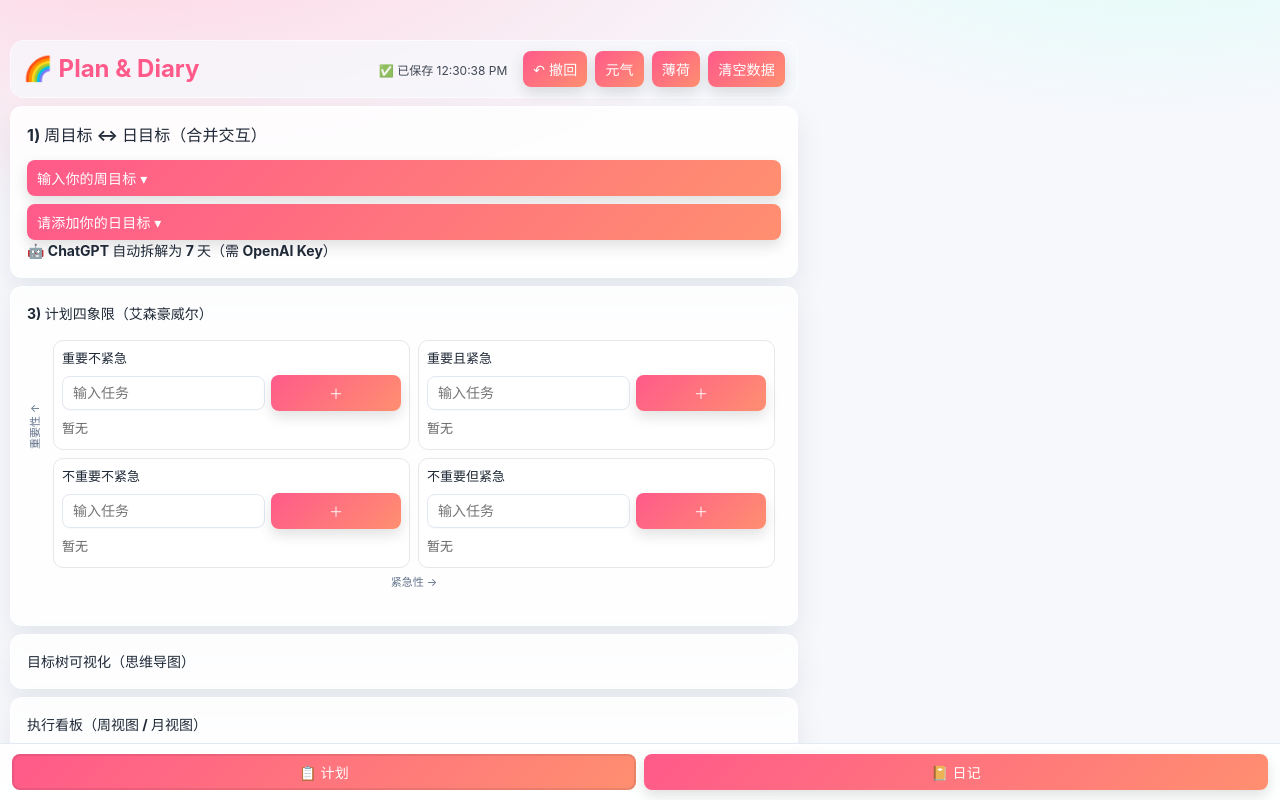
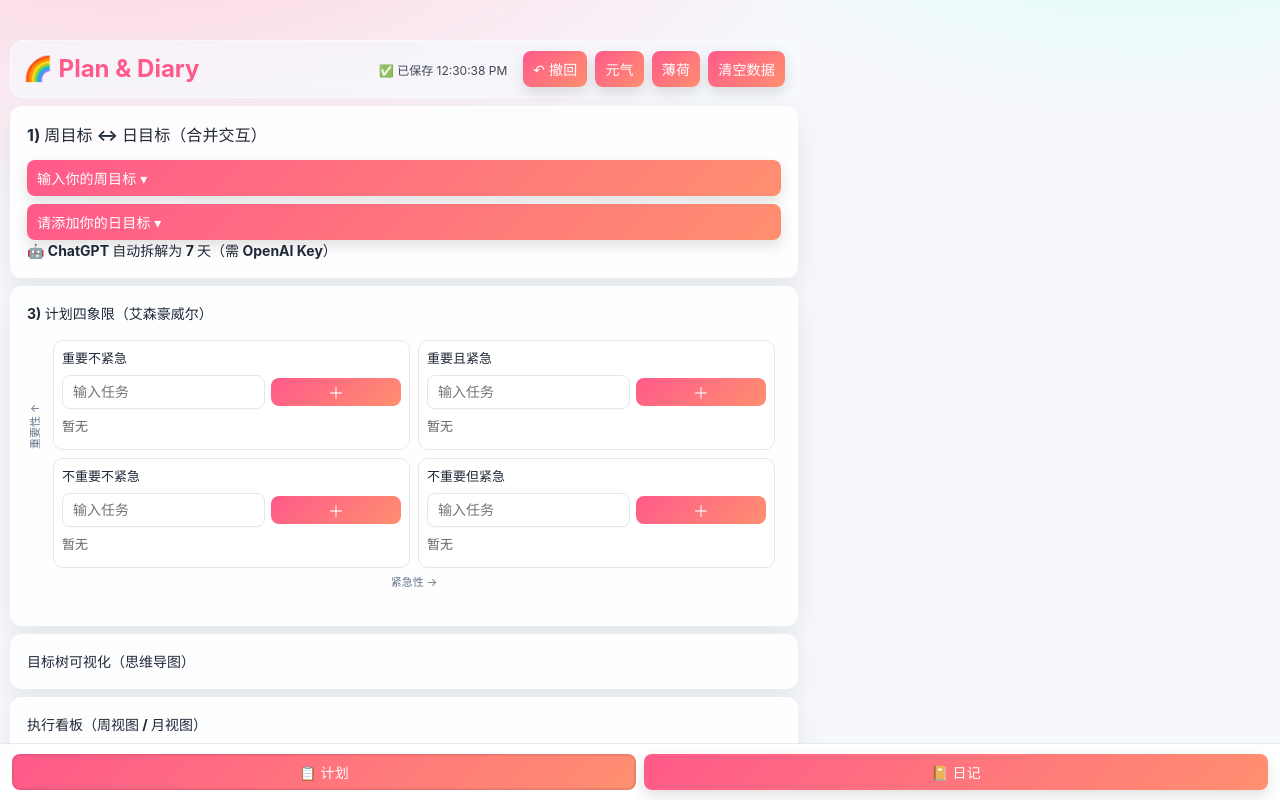
Before and after one commit to LXY-999999/plan_and_diary, a React (Vite) app: page / in a window 1280 px wide. Both pictures are taken after a click on the heading "3) 计划四象限（艾森豪威尔）". Built offline with nearby package versions, Linux system fonts and the light colour scheme.

Commit message:
style: compact quadrant add control into inline small square button

```diff
--- a/src/App.css
+++ b/src/App.css
@@ -82,6 +82,7 @@ button:hover { opacity:.9; }
 .schedule-box-btn { width:24px; height:24px; border-radius:6px; background:#fff !important; color:#666 !important; border:1px solid #d1d5db !important; padding:0 !important; font-size:12px !important; line-height:1; box-shadow:none !important; }
 .schedule-box-btn:hover { opacity: 1; border-color:#9ca3af !important; }
 .mini-move-select { width: 40px !important; min-width: 40px; height: 24px; padding: 0 2px !important; font-size: 11px !important; border-radius: 6px; }
+.add-box-btn { width: 28px !important; min-width: 28px; height: 28px; padding: 0 !important; font-size: 16px !important; border-radius: 8px; box-shadow: none !important; }
 .status-pop { position:absolute; top:34px; right:0; display:flex; gap:4px; padding:4px; border:1px solid #ddd; border-radius:8px; background:#fff; box-shadow:0 6px 16px rgba(0,0,0,.08); z-index:5; }
 .status-choice { min-width:30px; height:30px; border-radius:6px; background:#f7f7f7 !important; color:#222 !important; border:1px solid #ddd !important; padding:0 !important; font-size:16px; }
 .status-choice.text { min-width:44px; font-size:12px; }
--- a/src/App.tsx
+++ b/src/App.tsx
@@ -957,13 +957,13 @@ function App() {
                   ] as QuadrantKey[]).map((key) => (
                     <div key={key} className="matrix-cell">
                       <h4>{quadrantLabel[key]}</h4>
-                      <div className="row" style={{ marginBottom: 6 }}>
+                      <div className="row" style={{ marginBottom: 6, alignItems: 'center' }}>
                         <input
                           value={quadrantQuickInput[key]}
                           onChange={(e) => setQuadrantQuickInput((prev) => ({ ...prev, [key]: e.target.value }))}
                           placeholder="输入任务"
                         />
-                        <button onClick={() => addQuadrantItemInCell(key)}>＋</button>
+                        <button className="add-box-btn" onClick={() => addQuadrantItemInCell(key)}>＋</button>
                       </div>
 
                       {(groupedQuadrants[key] || []).length === 0 ? (
```
